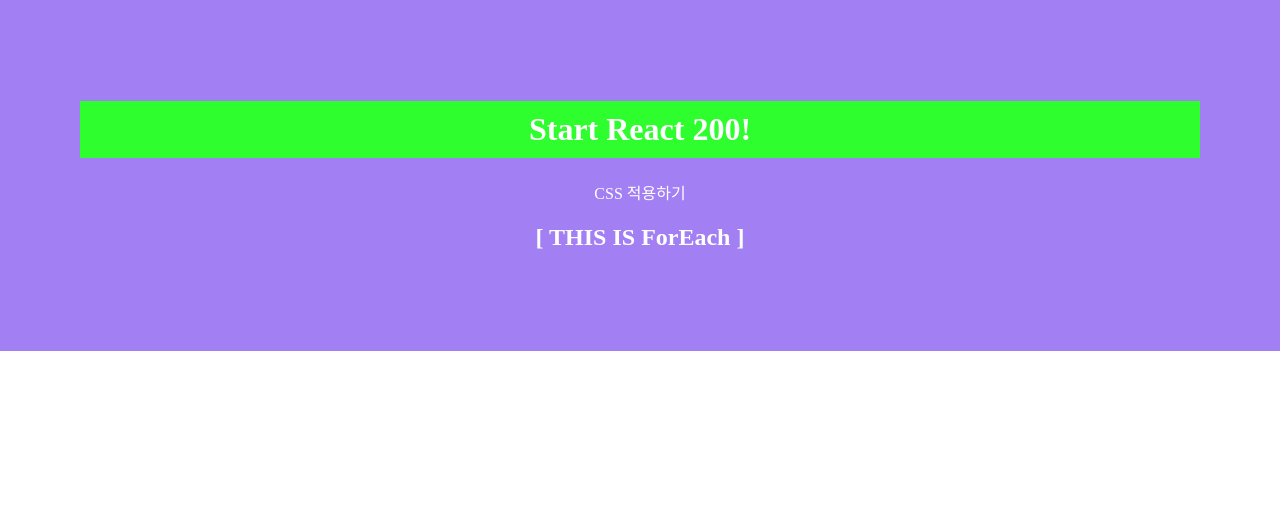
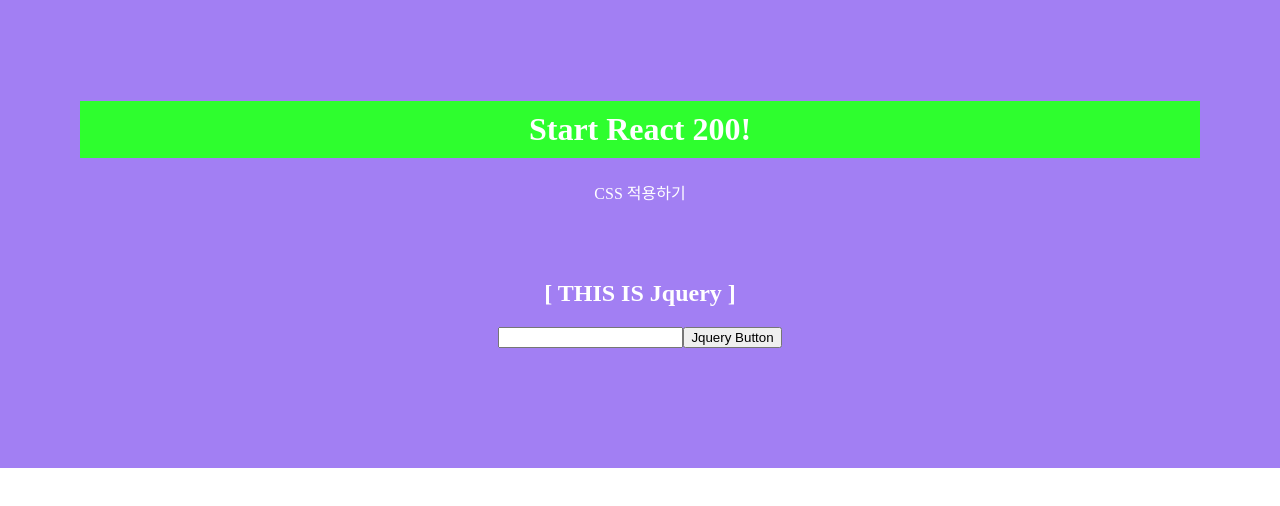
Before and after one commit to leejungyeoul/react200, a React (Create React App) app in the folder client/: page / in a window 1280 px wide. Shown: the top 506 px of the page. Built offline with nearby package versions, Linux system fonts and the light colour scheme.

Commit message:
016. jquery 사용하기

```diff
--- a/client/package.json
+++ b/client/package.json
@@ -6,6 +6,7 @@
     "@testing-library/jest-dom": "^4.2.4",
     "@testing-library/react": "^9.3.2",
     "@testing-library/user-event": "^7.1.2",
+    "jquery": "^3.5.0",
     "react": "^16.13.1",
     "react-dom": "^16.13.1",
     "react-scripts": "3.4.1"
--- a/client/src/App.js
+++ b/client/src/App.js
@@ -1,13 +1,13 @@
 import React from 'react';
 import './App.css';
-import ForEach from './R014_ForEach'
+import Jquery from './R016_Jquery'
 
 function App() {
   return (
     <div>
       <h1>Start React 200!</h1>
       <p>CSS 적용하기</p>
-      <ForEach/>
+      <Jquery/>
     </div>
   );
 }
--- a/client/src/R014_ForEach.js
+++ /dev/null
@@ -1,29 +0,0 @@
-import React, { Component } from 'react';
-
-class R014_ForEach extends Component {
-
-  componentDidMount() {
-    var For_Arr = [ 3, 2, 8, 8 ]
-    var For_newArr = []
-
-    for (var i = 0; i < For_Arr.length; i++) {
-      For_newArr.push(For_Arr[i])
-    }
-    console.log("1. For_newArr : ["+For_newArr+"]")
-
-    var ForEach_Arr = [ 3, 3, 9, 8 ]
-    var ForEach_newArr = []
-    ForEach_Arr.forEach((result) => {
-      ForEach_newArr.push(result)
-    })
-    console.log("2. ForEach_newArr : ["+ForEach_newArr+"]")
-  }
-
-  render() {
-    return (
-      <h2>[ THIS IS ForEach ]</h2>
-    )
-  }
-}
-
-export default R014_ForEach;
--- /dev/null
+++ b/client/src/R016_Jquery.js
@@ -0,0 +1,22 @@
+import React, { Component } from 'react';
+import $ from 'jquery';
+
+class R016_Jquery extends Component {
+
+  input_alert = (e) => {
+    var input_val = $('#inputId').val();
+    alert(input_val);
+  }
+
+  render() {
+    return (
+      <div>
+        <h2>[ THIS IS Jquery ]</h2>
+        <input id="inputId" name="inputName"/>
+        <button id="buttonId" onClick={e => this.input_alert(e)}>Jquery Button</button>
+      </div>
+    )
+  }
+}
+
+export default R016_Jquery;
```
Also changed, not shown: 1 other file (tests, documents, lock files or other folders).
